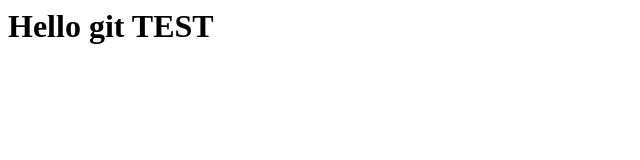
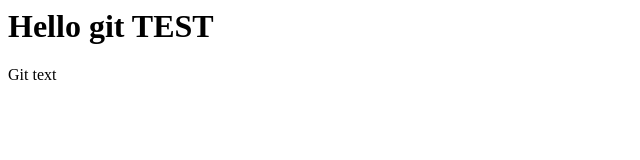
Before and after one commit to NozimYusupov/dev-colibry_git, a plain HTML site: page index.html in a window 1280 px wide. Shown: the full height of the page, 0-640 px from the left. Drawn offline with Linux system fonts and the light colour scheme.

Commit message:
Commit 1

```diff
--- a/index.html
+++ b/index.html
@@ -1,2 +1,4 @@
 
 <h1>Hello git TEST</h1>
+
+<p>Git text</p>
```
